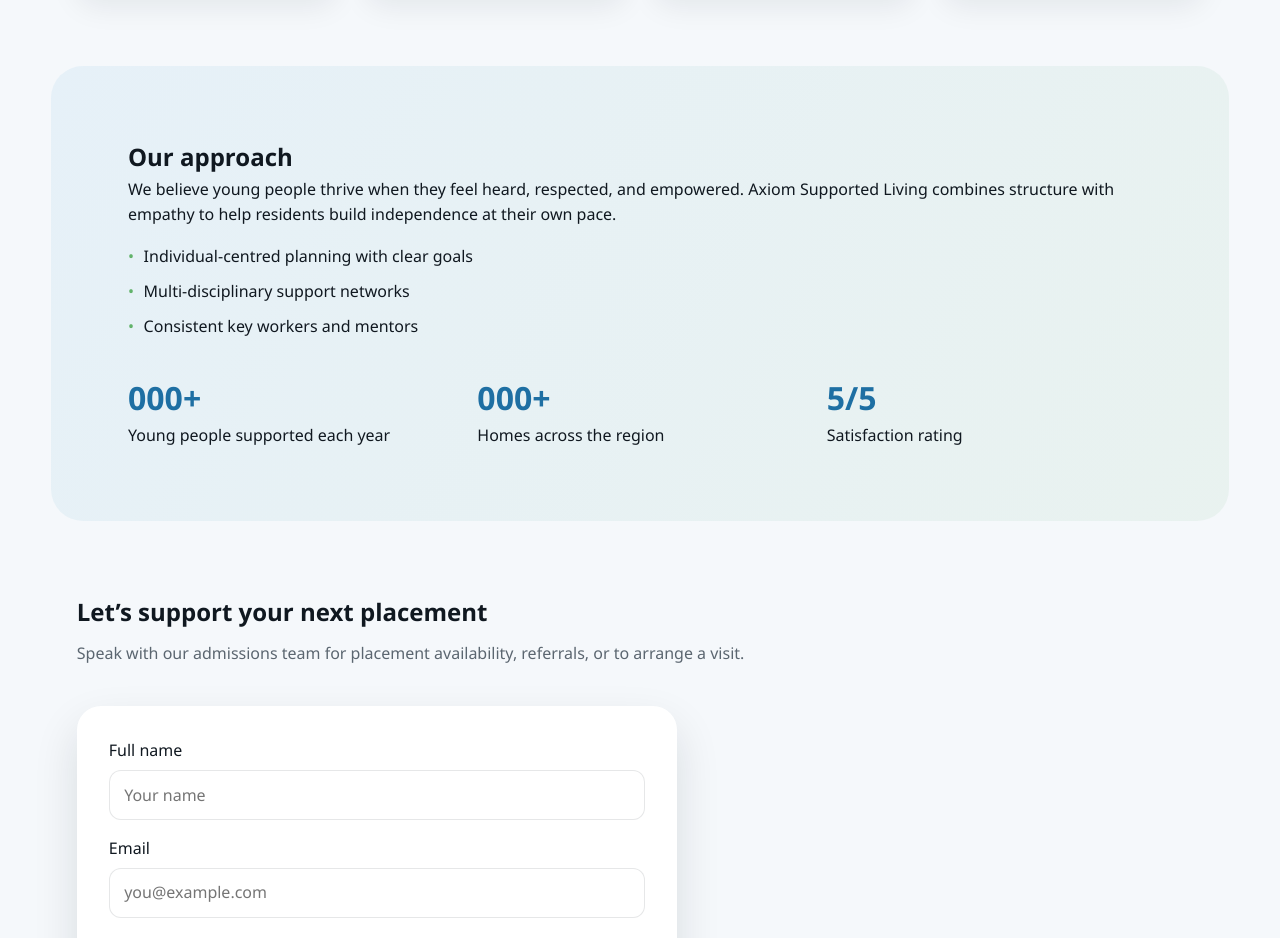
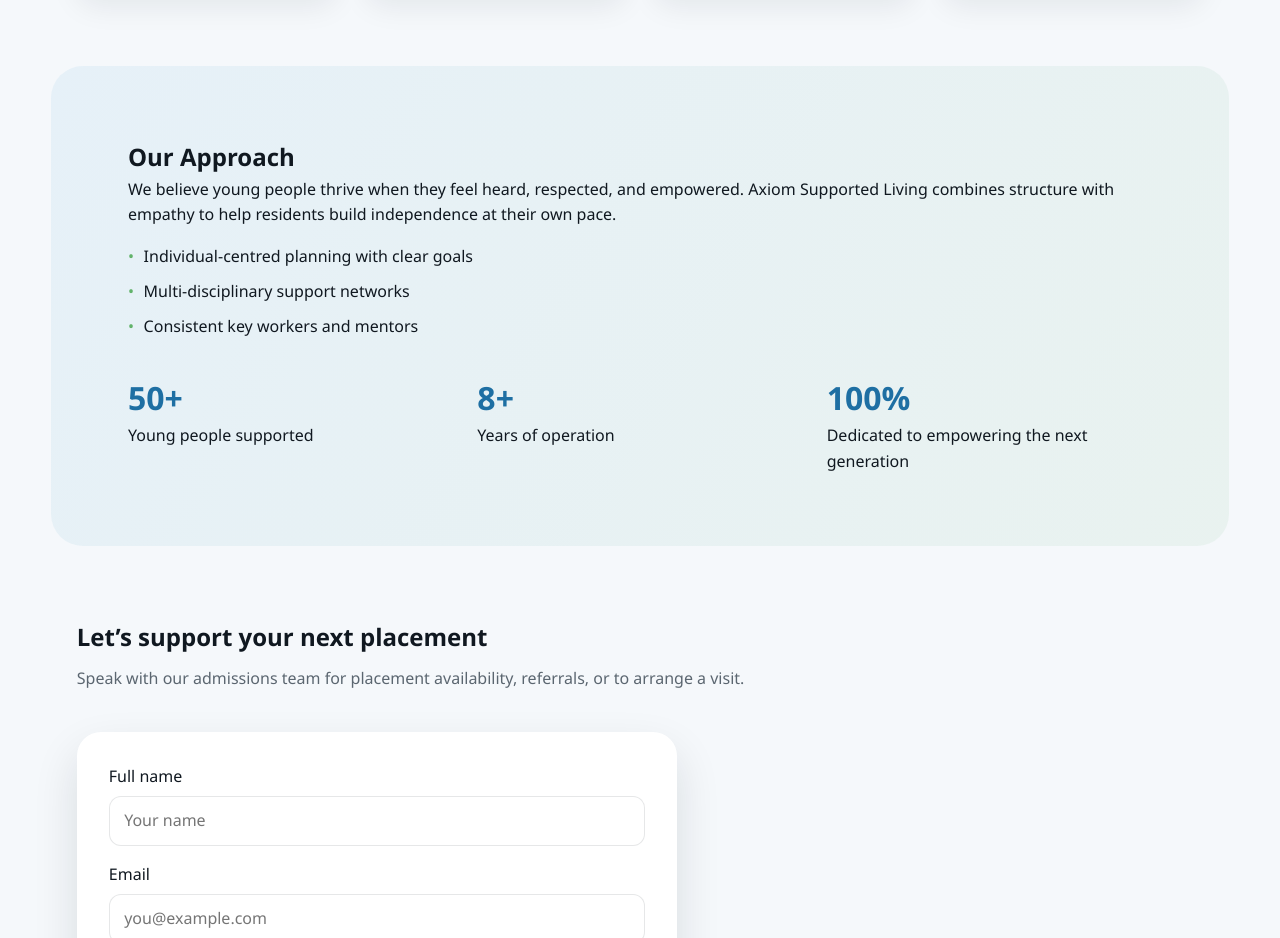
Before and after one commit to BlueMountainAdmin/AxiomLiving-Site, a plain HTML site: page index.html in a window 1280 px wide. Shown: the part 1600-2538 px from the top of the page. Drawn offline with Linux system fonts and the light colour scheme.

Commit message:
Update index.html

```diff
--- a/index.html
+++ b/index.html
@@ -110,7 +110,7 @@
 
       <section class="section highlight" id="approach">
         <div class="highlight-content">
-          <h2>Our approach</h2>
+          <h2>Our Approach</h2>
           <p>
             We believe young people thrive when they feel heard, respected, and
             empowered. Axiom Supported Living combines structure with empathy to help
@@ -124,16 +124,16 @@
         </div>
         <div class="highlight-stats">
           <div>
-            <span>000+</span>
-            <p>Young people supported each year</p>
+            <span>50+</span>
+            <p>Young people supported</p>
           </div>
           <div>
-            <span>000+</span>
-            <p>Homes across the region</p>
+            <span>8+</span>
+            <p>Years of operation</p>
           </div>
           <div>
-            <span>5/5</span>
-            <p>Satisfaction rating</p>
+            <span>100%</span>
+            <p>Dedicated to empowering the next generation</p>
           </div>
         </div>
       </section>
```
